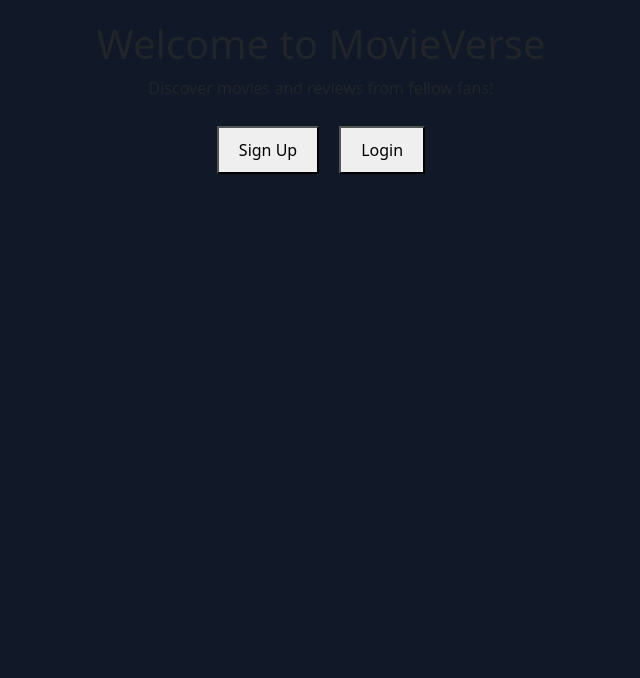
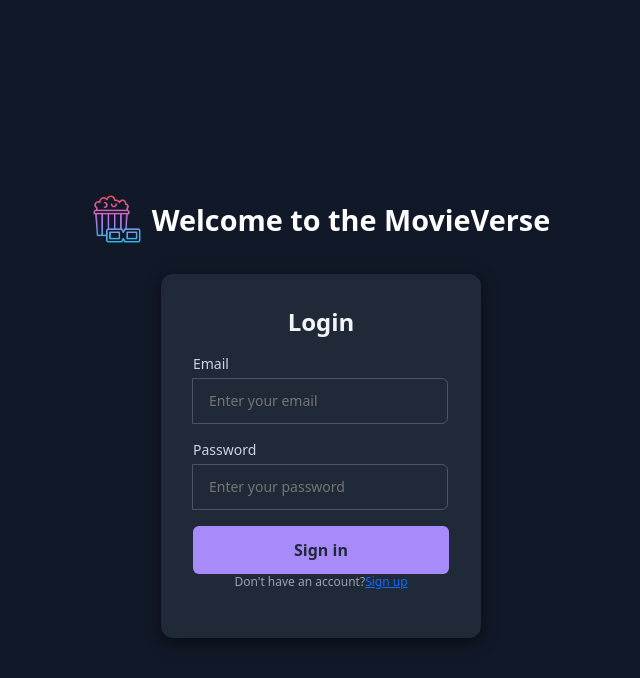
Before and after one commit to JuantMartinez17/TheMovieVerse, a React (Create React App) app in the folder frontend/: page / in a window 1280 px wide. Shown: the top 678 px of the page, without its empty margins (319-959 px from the left). Built offline with nearby package versions, Linux system fonts and the light colour scheme.

Commit message:
[FRONTEND] signup page design finished

```diff
--- a/frontend/src/App.js
+++ b/frontend/src/App.js
@@ -1,6 +1,5 @@
 import './App.css';
 import Login from './pages/Login/login.jsx'
-import Landing from './pages/Landing/landing.jsx';
 import Admin from './pages/admin/admin.jsx'
 import Home from './pages/Home/home.jsx'
 import Signup from './pages/Signup/signup.jsx';
@@ -11,7 +10,7 @@ function App() {
   return (
     <Router>
       <Routes>
-        <Route path='/' element={<Landing/>}/>
+        <Route path='/' element={<Login/>}/>
         <Route path='/login' element={<Login/>}/>
         <Route path='/home' element={<Home/>}/>
         <Route path='/admin' element={<Admin/>}/>
--- a/frontend/src/components/NavBar/NavBar.jsx
+++ b/frontend/src/components/NavBar/NavBar.jsx
@@ -1,6 +1,7 @@
 import React from "react"
 import { useNavigate } from "react-router-dom"
 import "./NavBar.css"
+import Logo from '../../assets/images/logo.png'
 
 const NavBar = () => {
     const navigate = useNavigate()
@@ -20,7 +21,7 @@ const NavBar = () => {
             <div className="container">
                 <a className="navbar-brand d-flex align-items-center" href="/home">
                     <img
-                        src="/logo.png"
+                        src={Logo}
                         alt=""
                         style={{ width: "40px", height: "40px", marginRight: "10px" }}
                     />
--- a/frontend/src/pages/Landing/landing.css
+++ /dev/null
@@ -1,15 +0,0 @@
-.landing {
-  text-align: center;
-  padding: 20px;
-}
-
-.landing h1 {
-  font-size: 2.5rem;
-}
-
-.landing-buttons button {
-  margin: 10px;
-  padding: 10px 20px;
-  font-size: 1rem;
-  cursor: pointer;
-}
--- a/frontend/src/pages/Landing/landing.jsx
+++ /dev/null
@@ -1,26 +0,0 @@
-import React from "react";
-import "./landing.css";
-import {  useNavigate } from "react-router";
-
-const Landing = () => {
-  const navigate = useNavigate()
-  const handleLoginClick = () =>{
-    console.log('navigating to login...')
-    navigate("/login")
-  }
-  const handleSignupClick = () => {
-    navigate("/signup")
-  }
-  return (
-    <div className="landing">
-      <h1>Welcome to MovieVerse</h1>
-      <p>Discover movies and reviews from fellow fans!</p>
-      <div className="landing-buttons">
-        <button onClick={handleSignupClick}>Sign Up</button>
-        <button onClick={handleLoginClick}>Login</button>
-      </div>
-    </div>
-  );
-};
-
-export default Landing;
--- a/frontend/src/pages/Login/login.css
+++ b/frontend/src/pages/Login/login.css
@@ -5,9 +5,29 @@
   display: flex;
   justify-content: center;
   align-items: center;
+  flex-direction: column;
+  padding: 20px;
+}
+.header {
+  display: flex;
+  align-items: center;
+  justify-content: center;
+  margin-bottom: 20px;
 }
 
-/* Contenedor del formulario */
+.logo {
+  width: 50px;
+  height: 50px;
+  margin-right: 10px;
+}
+
+.welcome-title {
+  font-size: 1.8rem;
+  font-weight: bold;
+  color: #fff;
+  text-align: center;
+}
+
 .form-container {
   width: 320px;
   border-radius: 0.75rem;
@@ -16,7 +36,6 @@
   color: rgba(243, 244, 246, 1);
 }
 
-/* Título */
 .title {
   text-align: center;
   font-size: 1.5rem;
@@ -24,14 +43,12 @@
   font-weight: 700;
 }
 
-/* Formulario */
 .form {
   margin-top: 1.5rem;
 }
 
-/* Grupo de input */
 .input-group {
-  margin-top: 1rem;  /* Se aumentó el margen superior para dar más espacio */
+  margin-top: 1rem;
   font-size: 0.875rem;
   line-height: 1.25rem;
 }
@@ -56,9 +73,6 @@
   border-color: rgba(167, 139, 250);
 }
 
-/* Olvidar contraseña (eliminado en este caso) */
-
-/* Botón de login */
 .sign {
   display: block;
   width: 100%;
@@ -69,10 +83,9 @@
   border: none;
   border-radius: 0.375rem;
   font-weight: 600;
-  margin-top: 1.25rem; /* Añadido margen superior para separación entre campos y botón */
+  margin-top: 1.25rem;
 }
 
-/* Mensaje de social login */
 .social-message {
   display: flex;
   align-items: center;
@@ -93,7 +106,6 @@
   color: rgba(156, 163, 175, 1);
 }
 
-/* Iconos de redes sociales */
 .social-icons {
   display: flex;
   justify-content: center;
@@ -113,7 +125,6 @@
   fill: #fff;
 }
 
-/* Mensaje de registro */
 .signup {
   text-align: center;
   font-size: 0.75rem;
--- a/frontend/src/pages/Login/login.jsx
+++ b/frontend/src/pages/Login/login.jsx
@@ -1,6 +1,7 @@
 import React, { useState } from 'react'
 import { useNavigate } from 'react-router'
 import './login.css'
+import Logo from '../../assets/images/logo.png'
 
 const Login = () => {
     const [email, setEmail] = useState("")
@@ -42,6 +43,10 @@ const Login = () => {
 
     return (
         <div className="login-page">
+  <div className="header">
+    <img src={Logo} alt="MovieVerse Logo" className="logo" />
+    <h1 className="welcome-title">Welcome to the MovieVerse</h1>
+  </div>
   <div className="form-container">
     <p className="title">Login</p>
     <form className="form" onSubmit={handleLogin}>
--- a/frontend/src/pages/Profile/profile.css
+++ b/frontend/src/pages/Profile/profile.css
@@ -1,26 +1,22 @@
-/* Asegurándonos de que la Navbar ocupe todo el ancho */
 .navbar {
-    width: 100%;  /* Garantiza que la navbar ocupe todo el ancho disponible */
-    margin: 0;    /* Elimina márgenes */
-    padding: 0;   /* Elimina cualquier padding no necesario */
+    width: 100%;
+    margin: 0;
+    padding: 0;
   }
 
-  /* Aseguramos que la página ocupe todo el ancho */
   .profile-page {
-    background-color: rgba(17, 24, 39, 1); /* Fondo oscuro */
+    background-color: rgba(17, 24, 39, 1);
     min-height: 100vh;
     color: #ddd;
     padding-bottom: 50px;
-    margin: 0;  /* Elimina márgenes alrededor de la página */
+    margin: 0;
   }
 
-  /* Para los contenedores, aseguramos que se centren */
   .container {
-    margin: 0 auto; /* Centrado */
-    padding: 0 15px;  /* Espaciado lateral */
+    margin: 0 auto;
+    padding: 0 15px;
   }
 
-  /* Aseguramos que la card de perfil se vea correctamente */
   .profile-card {
     background-color: #2d2d3d;
     border-radius: 15px;
@@ -29,7 +25,6 @@
     max-width: 350px;
     margin-top: 30px;
     transition: all 0.3s ease;
-    /* Centrado horizontal */
     margin-left: auto;
     margin-right: auto;
   }
@@ -39,7 +34,6 @@
     box-shadow: 0 15px 40px rgba(0, 0, 0, 0.3);
   }
 
-  /* Imagen de perfil */
   .profile-img-container {
     display: flex;
     justify-content: center;
@@ -55,7 +49,6 @@
     box-shadow: 0 4px 10px rgba(0, 0, 0, 0.3);
   }
 
-  /* Detalles del perfil */
   .profile-details {
     text-align: center;
     padding: 20px;
@@ -73,7 +66,6 @@
     margin-top: 10px;
   }
 
-  /* Título del perfil */
   .profile-title {
     font-size: 2rem;
     font-weight: 600;
--- a/frontend/src/pages/Signup/signup.css
+++ b/frontend/src/pages/Signup/signup.css
@@ -3,93 +3,125 @@ html, body {
   margin: 0;
   padding: 0;
   background-color: rgba(17, 24, 39, 1);
-}
-/* Fondo de la página */
-.signup-page {
-    height: 100%;
-    margin: 0;
-    background-color: rgba(17, 24, 39, 1); /* Fondo oscuro */
   display: flex;
   justify-content: center;
   align-items: center;
 }
 
-  /* Contenedor del formulario */
+.signup-page {
+  width: 100%;
+  display: flex;
+  flex-direction: column;
+  align-items: center;
+}
+
+.header {
+  text-align: center;
+  margin-bottom: 20px;
+  padding-top: 2rem;
+}
+
+.logo {
+  width: 50px;
+  height: 50px;
+  margin-bottom: 10px;
+}
+
+.welcome-title {
+  font-size: 1.8rem;
+  font-weight: bold;
+  color: #fff;
+  display: block;
+  margin-bottom: 0.5rem;
+}
+
+.subtitle {
+  font-size: 1rem;
+  color: rgba(203, 213, 225, 1);
+  margin: 0;
+  display: block;
+}
+
 .form-container {
   width: 320px;
   border-radius: 0.75rem;
-    background-color: rgba(17, 24, 39, 1);
+  background-color: rgba(31, 41, 55, 1);
   padding: 2rem;
   color: rgba(243, 244, 246, 1);
+  box-shadow: 0 4px 15px rgba(0, 0, 0, 0.5);
+  display: flex;
+  flex-direction: column;
+  align-items: center;
 }
 
-  /* Título */
 .title {
   text-align: center;
   font-size: 1.5rem;
-    line-height: 2rem;
   font-weight: 700;
+  color: rgba(243, 244, 246, 1);
+  margin-bottom: 0;
 }
 
-  /* Formulario */
 .form {
-    margin-top: 1.5rem;
+  width: 100%;
+  margin-top: 0;
 }
 
-  /* Campos de entrada */
 .input-group {
-    margin-top: 1rem; /* Espaciado entre los campos */
+  margin-top: 1rem;
   font-size: 0.875rem;
-    line-height: 1.25rem;
 }
 
 .input-group label {
   display: block;
-    color: rgba(156, 163, 175, 1);
+  color: rgba(203, 213, 225, 1);
   margin-bottom: 4px;
 }
 
 .input-group input {
   width: 100%;
   border-radius: 0.375rem;
-    border: 1px solid rgba(55, 65, 81, 1);
-    outline: 0;
-    background-color: rgba(17, 24, 39, 1);
+  border: 1px solid rgba(75, 85, 99, 1);
+  background-color: rgba(31, 41, 55, 1);
   padding: 0.75rem 1rem;
   color: rgba(243, 244, 246, 1);
 }
 
 .input-group input:focus {
-    border-color: rgba(167, 139, 250);
+  border-color: rgba(167, 139, 250, 1);
+  box-shadow: 0 0 5px rgba(167, 139, 250, 0.8);
 }
 
-  /* Botón de login */
 .sign {
-    display: block;
   width: 100%;
   background-color: rgba(167, 139, 250, 1);
-    padding: 0.75rem;
-    text-align: center;
-    color: rgba(17, 24, 39, 1);
+  padding: 0.75rem 1.75rem;
+  color: rgba(31, 41, 55, 1);
   border: none;
   border-radius: 0.375rem;
   font-weight: 600;
-    margin-top: 1rem; /* Espaciado entre los campos y el botón */
+  margin-top: 1rem;
+  transition: transform 0.2s ease, background-color 0.2s ease;
 }
 
-  /* Mensaje de error o éxito */
+.sign:hover {
+  background-color: #3730a3;
+  transform: scale(1.1);
+}
+
 .message {
   margin-top: 1rem;
   color: rgba(243, 244, 246, 1);
   text-align: center;
   font-size: 0.875rem;
-    line-height: 1.25rem;
 }
 
-  /* Enlace de "Sign up" */
-  .signup {
-    text-align: center;
-    font-size: 0.75rem;
-    line-height: 1rem;
-    color: rgba(156, 163, 175, 1);
+.login-link {
+  color: rgba(167, 139, 250, 1);
+  text-decoration: none;
+  font-weight: bold;
 }
+
+.text-container {
+  margin-top: 1rem;
+}
--- a/frontend/src/pages/Signup/signup.jsx
+++ b/frontend/src/pages/Signup/signup.jsx
@@ -4,7 +4,7 @@ import axios from 'axios'
 import './signup.css'
 import { useNavigate } from 'react-router'
 import { Link } from 'react-router'
-
+import Logo from '../../assets/images/logo.png'
 const Signup = () => {
     const navigate = useNavigate()
     const [formData, setFormData] = useState({
@@ -40,6 +40,13 @@ const Signup = () => {
 
     return (
         <div className="signup-page">
+  <div className="header">
+    <img src={Logo} alt="MovieVerse Logo" className="logo" />
+    <div className="text-container">
+      <h1 className="welcome-title">Join the MovieVerse!</h1>
+      <p className="subtitle">Discover, review, and share your favorite movies.</p>
+    </div>
+  </div>
   <div className="form-container">
     <p className="title">Sign Up</p>
     <form onSubmit={handleSubmit} className="form">
@@ -88,6 +95,7 @@ const Signup = () => {
     </p>
   </div>
 </div>
+
   )
 }
 
```
Also changed, not shown: frontend/src/assets/images/logo.png (added). Lines whose indentation alone changed are shown as unchanged.
